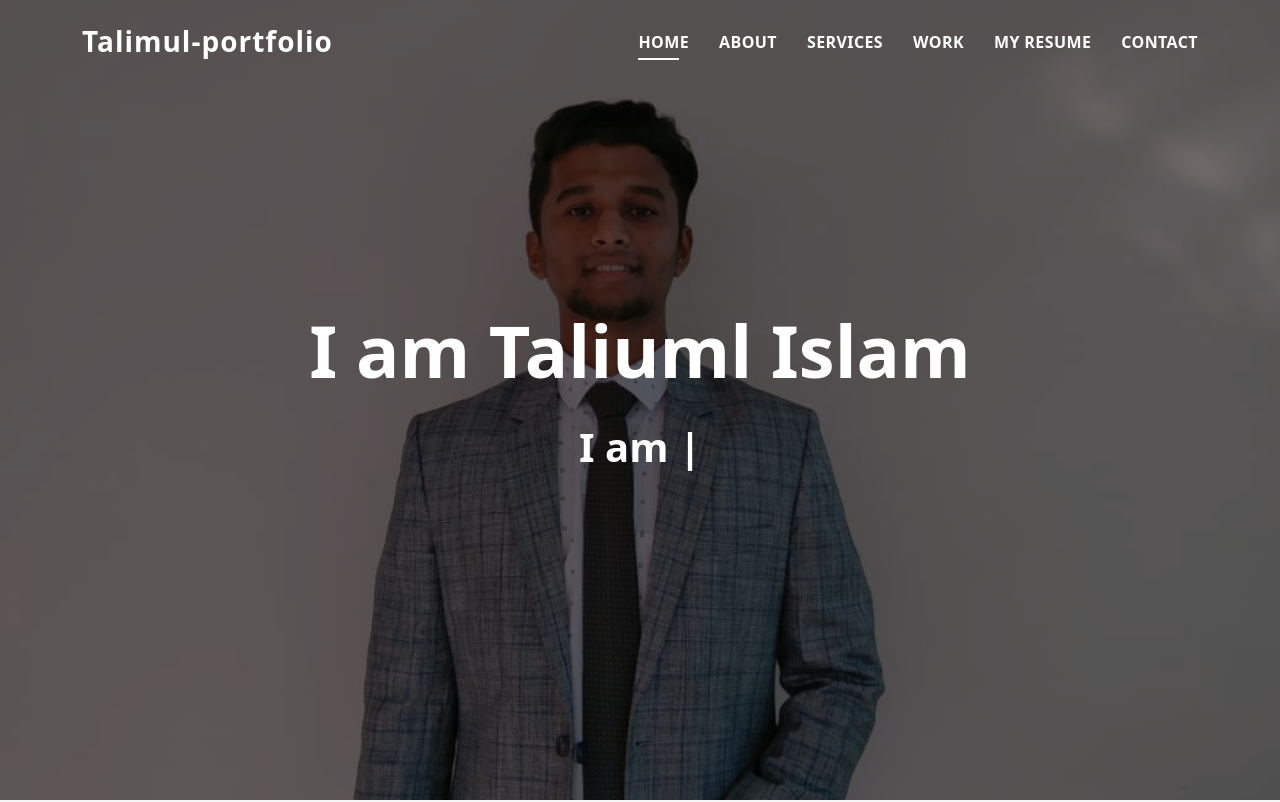
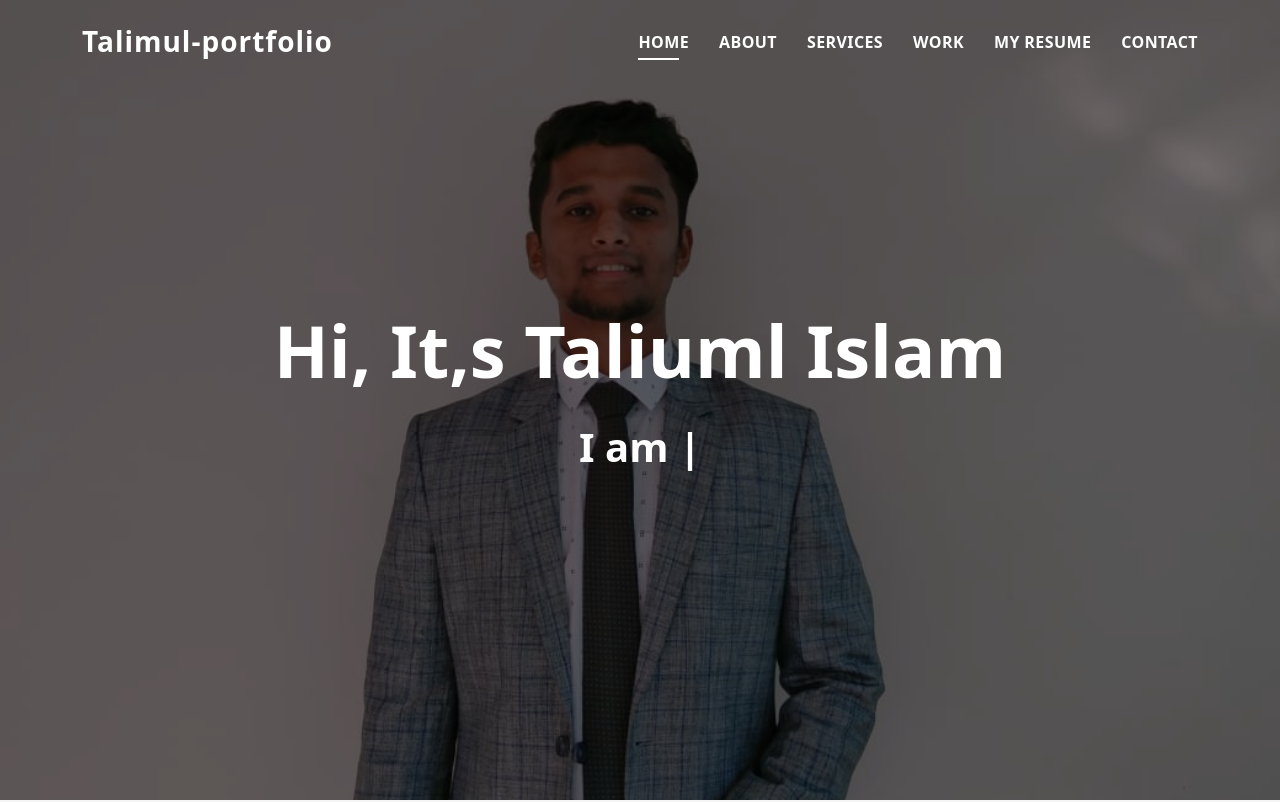
Before and after one commit to Talimul212/portfolio, a plain HTML site: page index.html in a window 1280 px wide. Shown: the top 802 px of the page. Drawn offline with Linux system fonts and the light colour scheme.

Commit message:
portfolio

```diff
--- a/index.html
+++ b/index.html
@@ -62,7 +62,7 @@
       <div class="table-cell">
         <div class="container">
           <!--<p class="display-6 color-d">Hello, world!</p>-->
-          <h1 class="hero-title mb-4">I am Taliuml Islam</h1>
+          <h1 class="hero-title mb-4">Hi, It,s Taliuml Islam</h1>
           <p class="hero-subtitle"><span class="typed" data-typed-items="I am Web Developer"></span></p>
           <!-- <p class="pt-3"><a class="btn btn-primary btn js-scroll px-4" href="#about" role="button">Learn More</a></p> -->
         </div>
```
